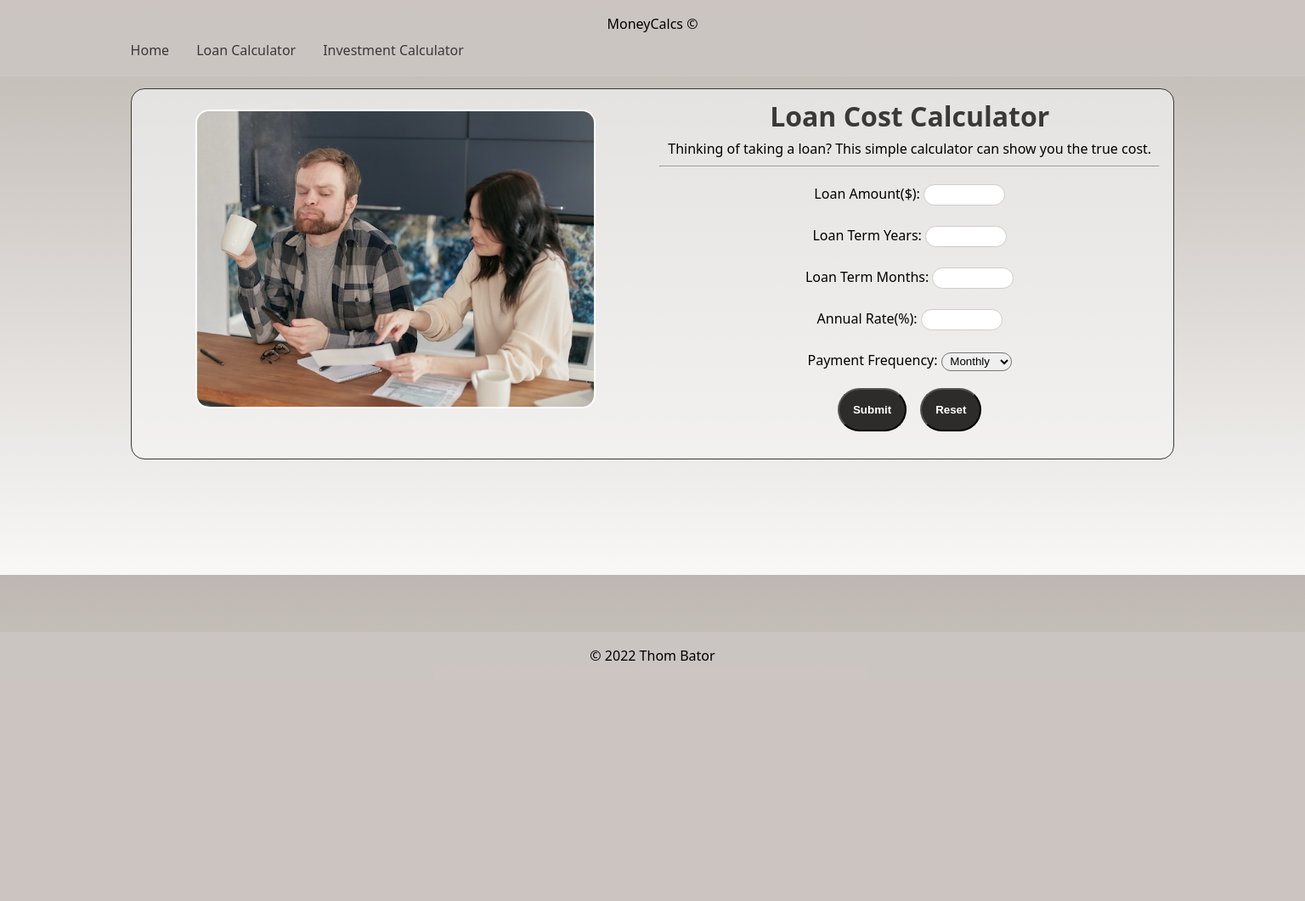
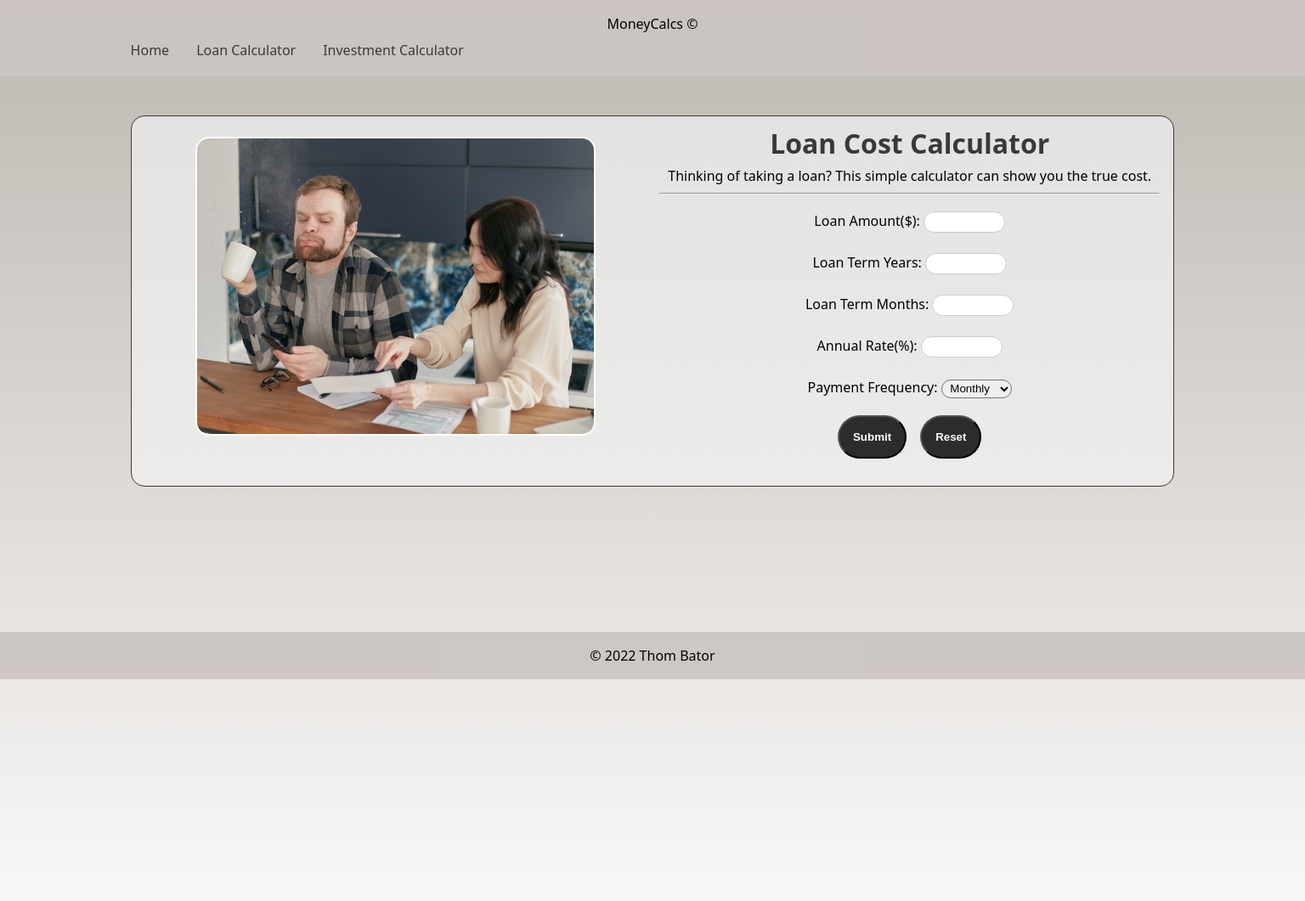
Before and after one commit to ThomBator/financial-calculators, a Flask app: page /loan in a window 1536 px wide. Shown: the whole page at 85% size. Before the commit the page ends 778 px from the top, so only its background shows below. Run offline with Flask 2, Linux system fonts and the light colour scheme.

Commit message:
adjusted body padding-bottom to resolve weird strip of color issue

```diff
--- a/fincalc/static/style.css
+++ b/fincalc/static/style.css
@@ -14,7 +14,7 @@
 
     background-image: linear-gradient( hsl(28, 9%, 72%), #f9f8f7);
     padding-top: 8rem;
-    padding-bottom: 8rem;
+    padding-bottom: 30rem;
     font-family: system-ui, -apple-system, BlinkMacSystemFont, 'Segoe UI', Roboto, Oxygen, Ubuntu, Cantarell, 'Open Sans', 'Helvetica Neue', sans-serif;
     text-align: center;
     line-height: 0.25 rem;
@@ -160,6 +160,7 @@
 footer {
     position: fixed;
     width: 100%;
+
     bottom: 0px;
 }
 /*mobile nav styles */
@@ -190,11 +191,9 @@
 }
 
 @media screen and (min-width: 1300px) {
-    body{
-        padding-top: 6rem;
-    }
 
-        .header{
+
+    .header{
          display: flex;
          gap: 1rem;
     }
@@ -251,10 +250,7 @@
     text-indent: .25rem;
 }
 
-.calcInput input:focus, .calcInput select:focus {
 
-    background-color: #fcfaf8;
-}
 
 .calcInput input:hover, .calcInput select:hover, button:hover {
     cursor: pointer;
```
